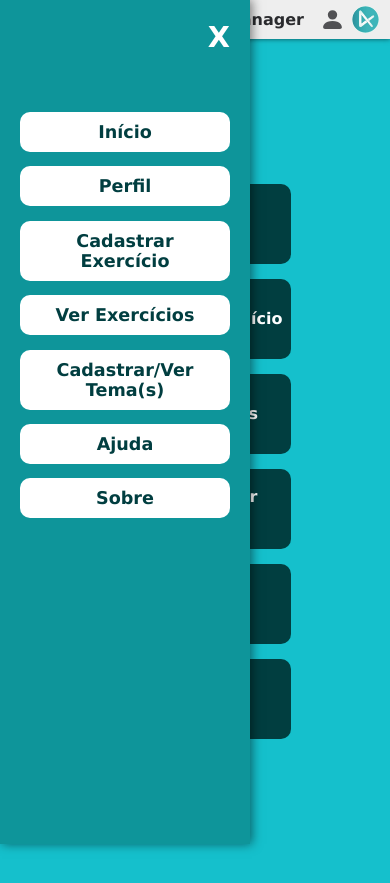
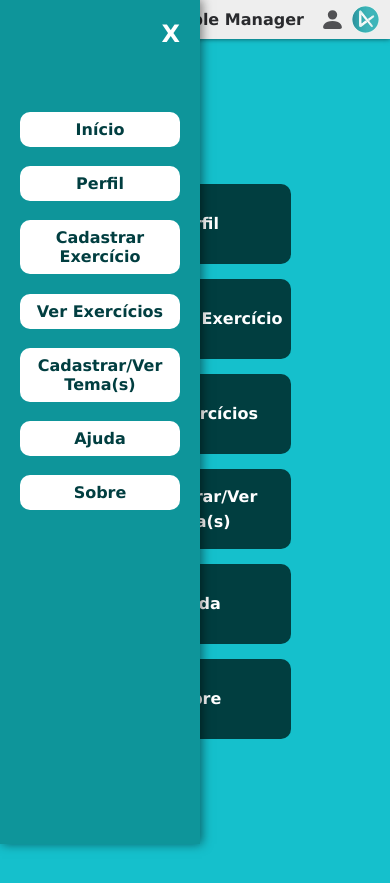
Before and after one commit to a4s-ufpb/My-Trace-Table-Manager, a React (Vite) app: page /#/ in a window 390 px wide. Both pictures are taken after a click on the icon 23 px from the left and 19 px from the top of the page. Built offline with nearby package versions, Linux system fonts and the light colour scheme.

Commit message:
Style: adicionando responsividade no menu lateral

```diff
--- a/src/components/Menu/styles.module.css
+++ b/src/components/Menu/styles.module.css
@@ -48,7 +48,7 @@
 .menuItens {
     display: flex;
     flex-direction: column;
-    gap: .9rem;
+    gap: 1.1rem;
 }
 
 .menuItens a {
@@ -67,3 +67,22 @@
     background-color: var(--primary-green);
     color: #fff;
 }
+
+@media (max-width: 700px) {
+    .menu {
+        width: 200px;
+    }
+
+    .menuItens {
+        gap: 1.2rem;
+    }
+
+    .menuItens a {
+        font-size: 1rem;
+        padding: 8px;
+    }
+
+    .backBtn {
+        font-size: 1.5rem;
+    }
+}
```
